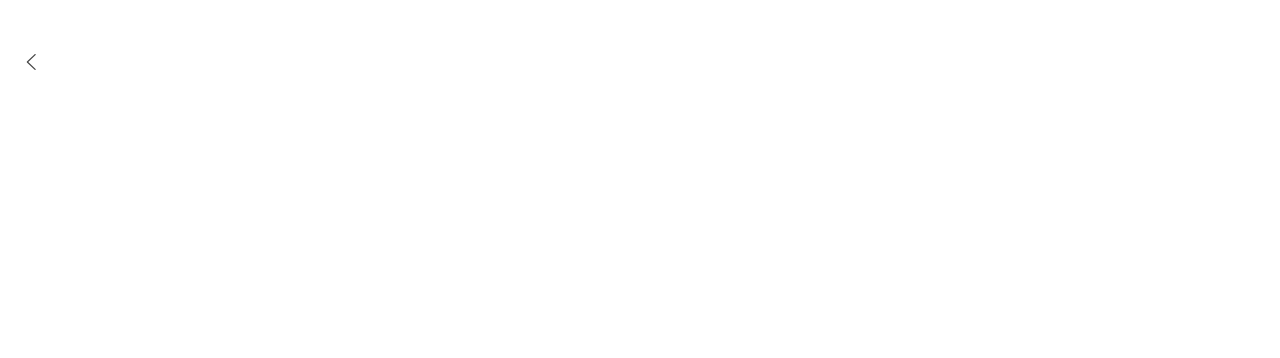
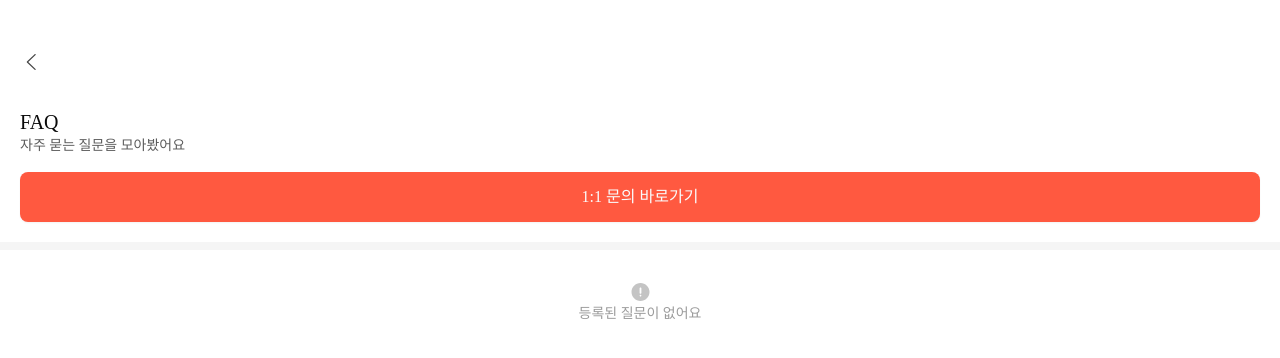
Before and after one commit to skkuding/joodang, a Next.js app in the folder apps/frontend/: page /faq in a window 1280 px wide. Shown: the top 358 px of the page. Built offline with nearby package versions, Linux system fonts and the light colour scheme; a web font is replaced by a local one.

Commit message:
feat(fe): impl faq

```diff
--- a/apps/frontend/app/(detail)/faq/page.tsx
+++ b/apps/frontend/app/(detail)/faq/page.tsx
@@ -1,3 +1,40 @@
+import { Separator } from "@/app/(main)/components/Separator";
+import { Button } from "@/components/ui/button";
+import cautionIcon from "@/public/icons/icon_gray_caution.svg";
+import Image from "next/image";
+
 export default function Page() {
-  return <div></div>;
+  function FAQHeader() {
+    return (
+      <div className="p-5">
+        <p className="text-xl font-medium">FAQ</p>
+        <p className="text-color-neutral-40 text-sm font-normal">
+          자주 묻는 질문을 모아봤어요
+        </p>
+        <Button className="mt-4 w-full">
+          <a href="mailto:ask@joodang.com" className="w-full">
+            1:1 문의 바로가기
+          </a>
+        </Button>
+      </div>
+    );
+  }
+
+  function FAQList() {
+    return (
+      <div className="flex flex-col items-center px-5 py-[30px]">
+        <Image src={cautionIcon} alt="caution" />
+        <p className="text-color-neutral-70 text-sm font-medium">
+          등록된 질문이 없어요
+        </p>
+      </div>
+    );
+  }
+  return (
+    <div className="flex flex-col">
+      <FAQHeader />
+      <Separator />
+      <FAQList />
+    </div>
+  );
 }
```
